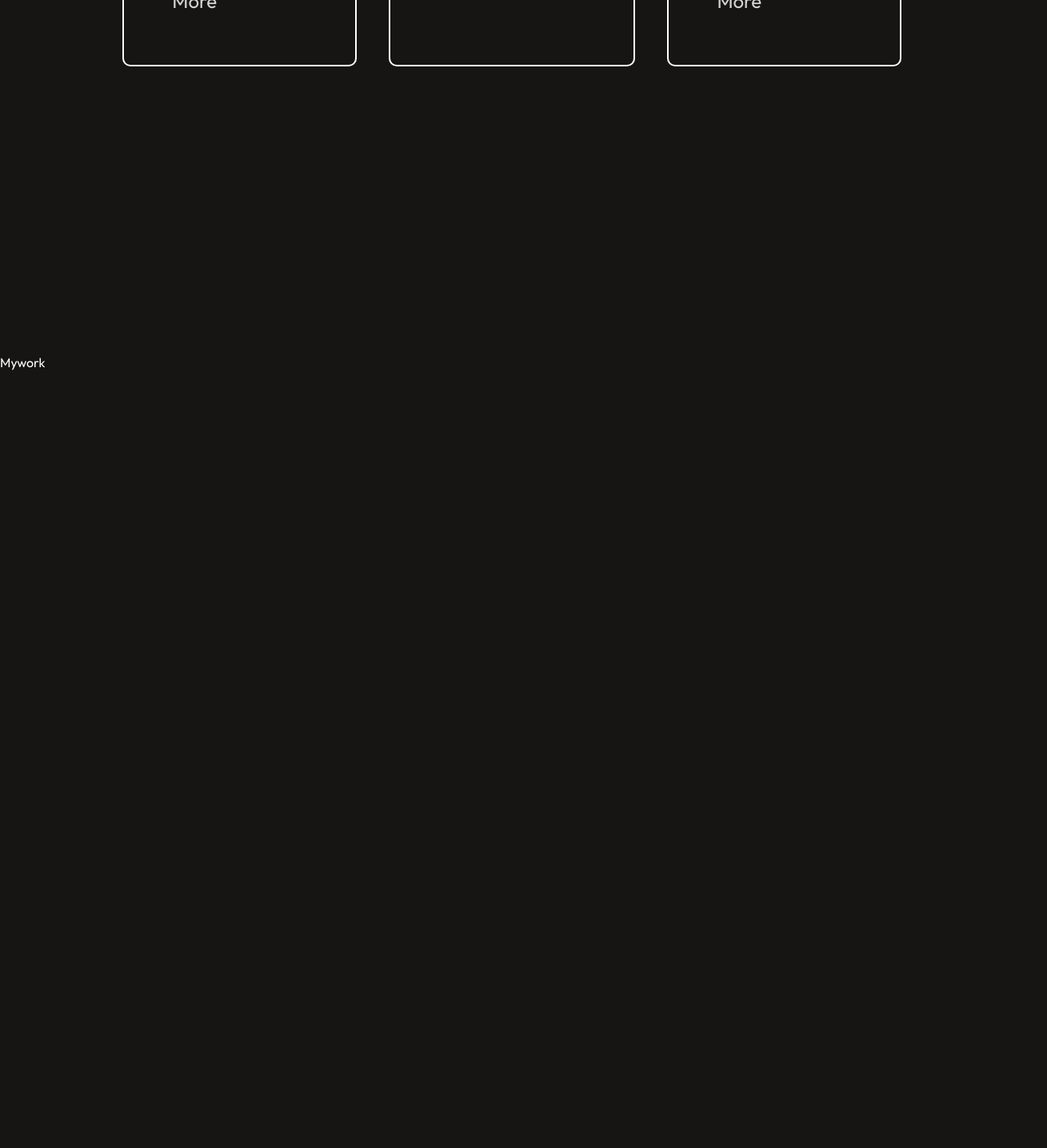
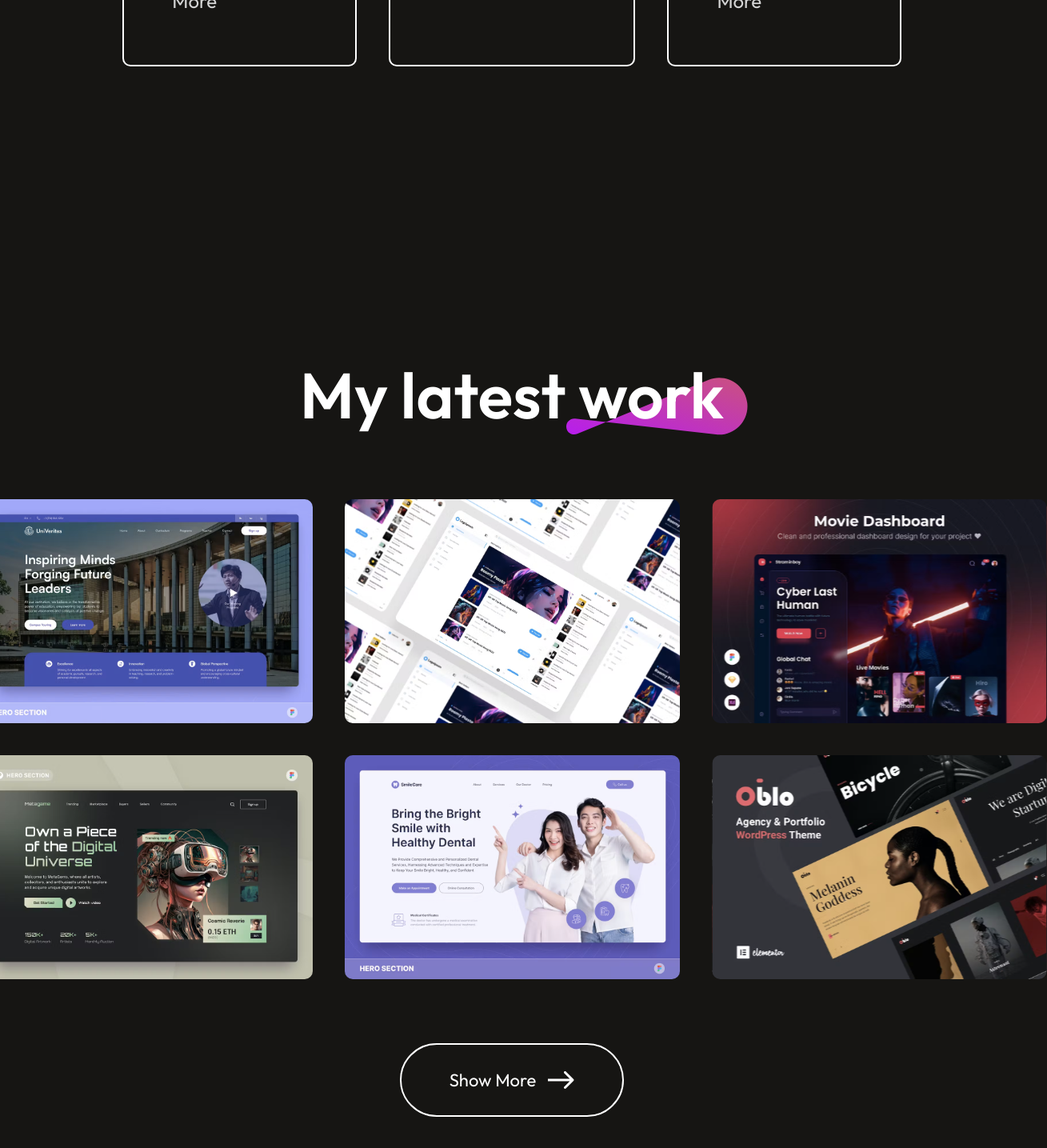
Before and after one commit to phi-ux/portfolio.dphil, a React (Vite) app: page / in a window 1280 px wide. Shown: the part 3761-5196 px from the top of the page at 80% size, 1309 px wide, since content can reach past the window. Before the commit the page ends 4224 px from the top, so only its background shows below. Built offline with nearby package versions, Linux system fonts and the light colour scheme.

Commit message:
Add mywork section

```diff
--- a/src/Components/Mywork/Mywork.css
+++ b/src/Components/Mywork/Mywork.css
@@ -0,0 +1,56 @@
+.mywork {
+    display: flex;
+    flex-direction: column;
+    align-items: center;
+    justify-content: center;
+    gap: 80px;
+    margin: 8opx 170px;
+}
+.mywork-title{
+    position: relative;
+}
+.mywork-title h1{
+    padding: 0px 30px;
+    font-size: 80px;
+    font-weight: 600;
+}
+.mywork-title img{
+    position: absolute;
+    bottom: 0;
+    right: 0;
+    z-index: -1;
+}
+.mywork-container{
+    display: grid;
+    grid-template-columns: 1fr 1fr 1fr;
+    gap: 40px;
+}
+.mywork-container img{
+    box-sizing: border-box;
+    width: 419px;
+    height: 280px;
+    transition: 0.3s;
+    cursor: pointer;
+}
+.mywork-container img:hover{
+    transform: scale(1.10);
+    border: 4px solid #ff00ff;
+    border-radius: 10px;
+    transition: 0.3s;
+}
+.mywork-showmore{
+    display: flex;
+    gap: 15px;
+    border-radius: 50px;
+    border: 2px solid white;
+    padding: 30px 60px;
+    font-size: 22px;
+    font-weight: 80px;
+    margin-bottom: 80px;
+    transition: 0.6s;
+    cursor: pointer;
+}
+.mywork-showmore:hover{
+    gap: 30px;
+    transition: 0.3s;
+}
--- a/src/Components/Mywork/Mywork.jsx
+++ b/src/Components/Mywork/Mywork.jsx
@@ -1,9 +1,25 @@
 import React from 'react'
 import './Mywork.css'
-
+import theme_pattern from '../../assets/theme_pattern.svg'
+import mywork_data from '../../assets/mywork_data'
+import arrow_icon from '../../assets/arrow_icon.svg'
 const Mywork = () => {
   return (
-    <div>Mywork</div>
+    <div className='mywork'>
+      <div className="mywork-title">
+        <h1>My latest work</h1>
+        <img src={theme_pattern} alt="" />
+      </div>
+      <div className="mywork-container">
+        {mywork_data.map((work,index)=>{
+          return <img key={index} src={work.w_img} alt="" />
+        })}
+      </div>
+      <div className="mywork-showmore">
+        <p>Show More</p>
+        <img src={arrow_icon} alt="" />
+      </div>
+    </div>
   )
 }
 
```
